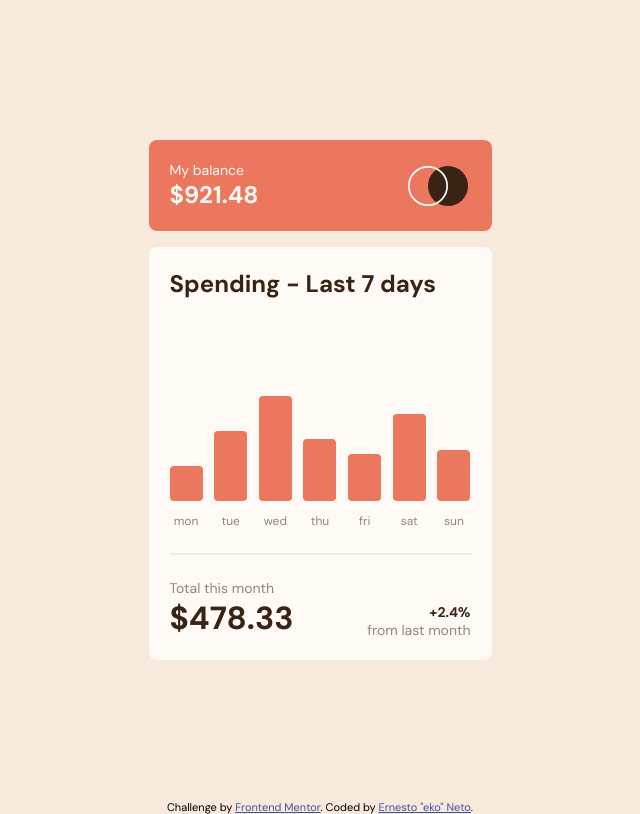
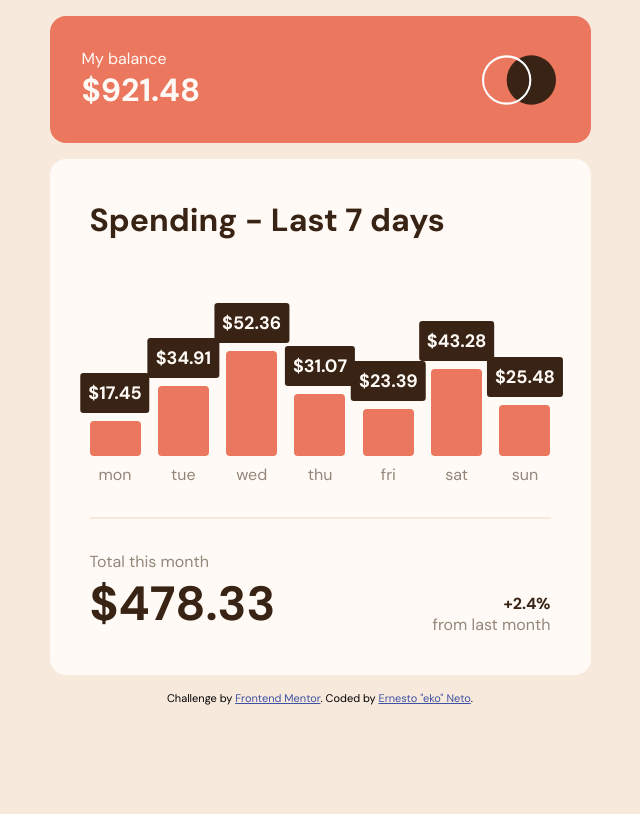
Before and after one commit to ernestoborges/frondendMentor-08, a plain HTML site: page index.html in a window 1280 px wide. Shown: the whole page, without its empty margins (320-960 px from the left). Drawn offline with Linux system fonts and the light colour scheme.

Commit message:
Add files via upload

```diff
--- a/css/styles.css
+++ b/css/styles.css
@@ -102,7 +102,8 @@ h1 {
 .chart-container {
     display: flex;
     justify-content: space-between;
-    height: 230px;
+    min-height: 200px;
+    padding-top: 30px;
 }
 
 .chart-item {
@@ -120,7 +121,7 @@ h1 {
 }
 
 .chart-item span{
-    visibility: hidden;
+    visibility: visible;
     position: absolute;
     transform: translate(-50%,-120%);
     font-size: 0.75rem;
@@ -170,3 +171,76 @@ h1 {
     font-weight: 700;
     color: var(--dark-brown);
 }
+
+
+@media only screen and (min-width: 1000px){
+
+    main {
+        height: 100%;
+    }
+
+    h1 {
+        font-size: 1rem;
+    }
+
+    hr {
+        margin: 2rem 0;
+    }
+
+    .container {
+        width: 541px;
+        padding: 1rem 0;
+    }
+
+    .card-title {
+        padding: 2rem;
+        border-radius: 1rem;
+    }
+    .card-title output {
+        font-size: 2rem;
+    }
+
+    .card-title img {
+        width: 74px;
+        height: 50px;
+    }
+
+    .card-body {
+        padding: 2.5rem;
+        border-radius: 1rem;
+    }
+
+    .chart-article h1 {
+        font-size: 2rem;
+    }
+
+    .chart-container {
+        min-height: 244px;
+    }
+
+    .chart-item {
+        width: 51px;
+    }
+
+    .item-bar {
+        height: 100px;
+    }
+
+    .chart-item span{
+        font-size: 1.125rem;
+        padding: 0.5rem;
+    }
+
+    .chart-item p {
+        font-size: 1rem;
+        margin: 0.5rem 0 0 0;
+    }
+
+    .card-footer div:first-child output{
+        font-size: 3rem;
+    }
+
+    .card-footer div:nth-child(2) output{
+        font-size: 1rem;    }
+
+}
```
